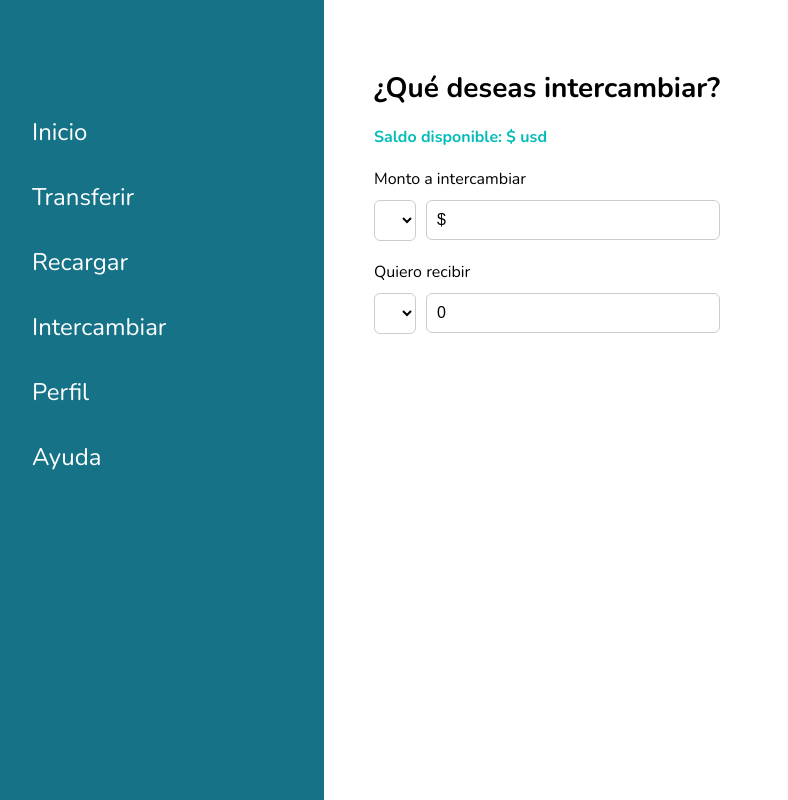
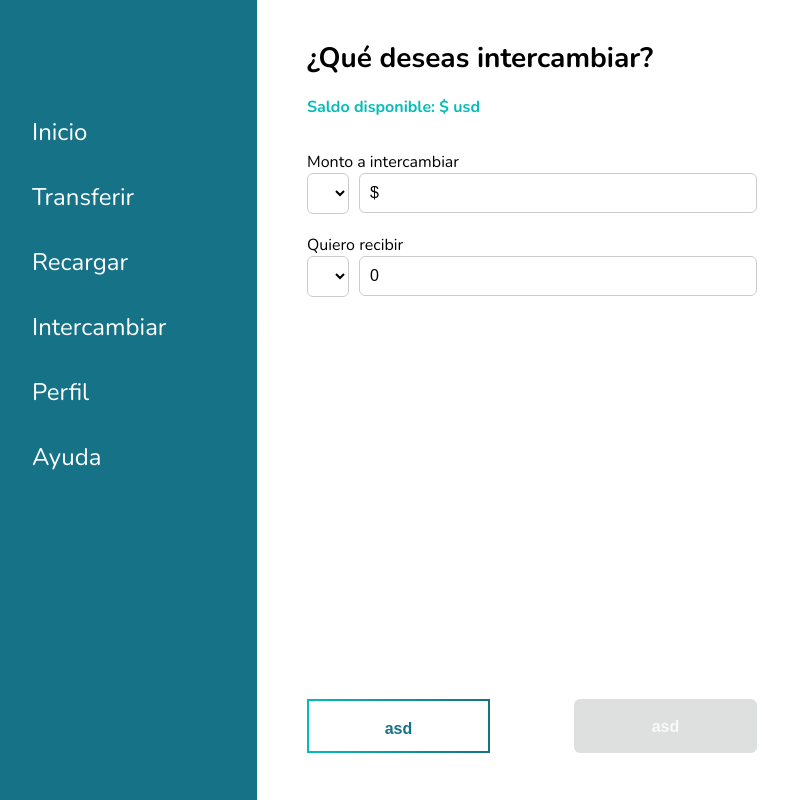
Before and after one commit to joedurand-hub/Vita-Wallet-Challenge, a React (Vite) app: page /intercambiar in a window 1280 px wide. Shown: the top 800 px of the page, without its empty margins (48-836 px from the left). Built offline with nearby package versions, Linux system fonts and the light colour scheme.

Commit message:
conversion exchange and buttons ui

```diff
--- a/src/components/ExchangeForm/ExchangeForm.jsx
+++ b/src/components/ExchangeForm/ExchangeForm.jsx
@@ -1,8 +1,8 @@
 /* eslint-disable no-unused-vars */
 /* eslint-disable react/prop-types */
-import { useState } from "react";
+import { useState, useEffect } from "react";
+import Button from "../Button/Button";
 import styles from "./exchange-form.module.css";
-import { useEffect } from "react";
 
 const ExchangeForm = ({ exchangeValues }) => {
     const [currencyToBeExchanged, setCurrencyToBeExchanged] = useState('');
@@ -39,6 +39,8 @@ const ExchangeForm = ({ exchangeValues }) => {
 
     return (
         <div className={styles.exchangeContainer}>
+            <div style={{ display: "flex", height: "90%", flexDirection: "column", justifyContent: "space-between" }}>
+                <div>
                     <label>Monto a intercambiar</label>
                     <div className={styles.inputGroup}>
                         <select
@@ -78,6 +80,18 @@ const ExchangeForm = ({ exchangeValues }) => {
                         />
                     </div>
                 </div>
+
+                <div style={{ width: 450, display: "flex", flexDirection: "row", justifyContent: "space-between", alignItems: "center" }}>
+                    <Button
+                        name={"asd"}
+                        size=''
+                        backgroundType="outline" />
+                    <Button name={"asd"}
+                        size=''
+                        backgroundType="disabled" />
+                </div>
+            </div>
+        </div>
     );
 };
 
--- a/src/components/ExchangeForm/exchange-form.module.css
+++ b/src/components/ExchangeForm/exchange-form.module.css
@@ -3,11 +3,13 @@
     flex-direction: column;
     margin-top: 20px;
     gap: 10px;
-    max-width: 350px;
+    max-width: 450px;
+    height: -webkit-fill-available;
+    justify-content: space-between;
   }
 
   .inputGroup {
-    margin-bottom: 10px;
+    margin-bottom: 20px;
     display: flex;
     align-items: center;
     overflow: hidden;
--- a/src/layout/Index.jsx
+++ b/src/layout/Index.jsx
@@ -5,7 +5,7 @@ const Index = () => {
     return (
         <div style={{ display: "flex", flexDirection: "row", height: "auto" }}>
             <Sidebar />
-            <main>
+            <main style={{ width: "100%" }}>
                 <Outlet />
             </main>
         </div>
--- a/src/pages/Exchange.jsx
+++ b/src/pages/Exchange.jsx
@@ -6,9 +6,11 @@ import ExchangeForm from "../components/ExchangeForm/ExchangeForm"
 const Exchange = () => {
     const { userData, userPrices } = useContext(UserContext)
     return (
-        <div style={{ padding: 50 }}>
-            <h1 style={{ fontSize: 28 }}>¿Qué deseas intercambiar?</h1>
-            <h2 className={styles.available_balance}>Saldo disponible: $ {userData?.data.attributes.balances.usd} usd </h2>
+        <div style={{ height: "100vh", display: "flex", flexDirection: "column", paddingLeft: 50, marginTop: 20 }}>
+            <div>
+                <h1 style={{ fontSize: 28 }}>¿Qué deseas intercambiar?</h1>
+                <h2 className={styles.available_balance}>Saldo disponible: $ {userData?.data.attributes.balances.usd} usd </h2>
+            </div>
             <ExchangeForm exchangeValues={userPrices} />
         </div>
     )
--- a/src/pages/Home.jsx
+++ b/src/pages/Home.jsx
@@ -10,6 +10,7 @@ import History from "../components/History/History"
 import { UserContext } from "../context/UserContext"
 import styles from "./styles/pages.module.css"
 import { TransactionsContext } from "../context/TransactionsContext"
+import { useEffect } from "react"
 
 const icons = {
     "US Dólar": usdIcon,
@@ -31,6 +32,10 @@ const Home = () => {
     const { userData } = useContext(UserContext)
     const { transactionsData } = useContext(TransactionsContext)
     const balances = userData?.data.attributes.balances
+
+    useEffect(() => {
+
+    }, [userData])
     return (
         <div className={styles.container_home}>
             <div className={styles.hi}>
```
Lines whose indentation alone changed are shown as unchanged.
